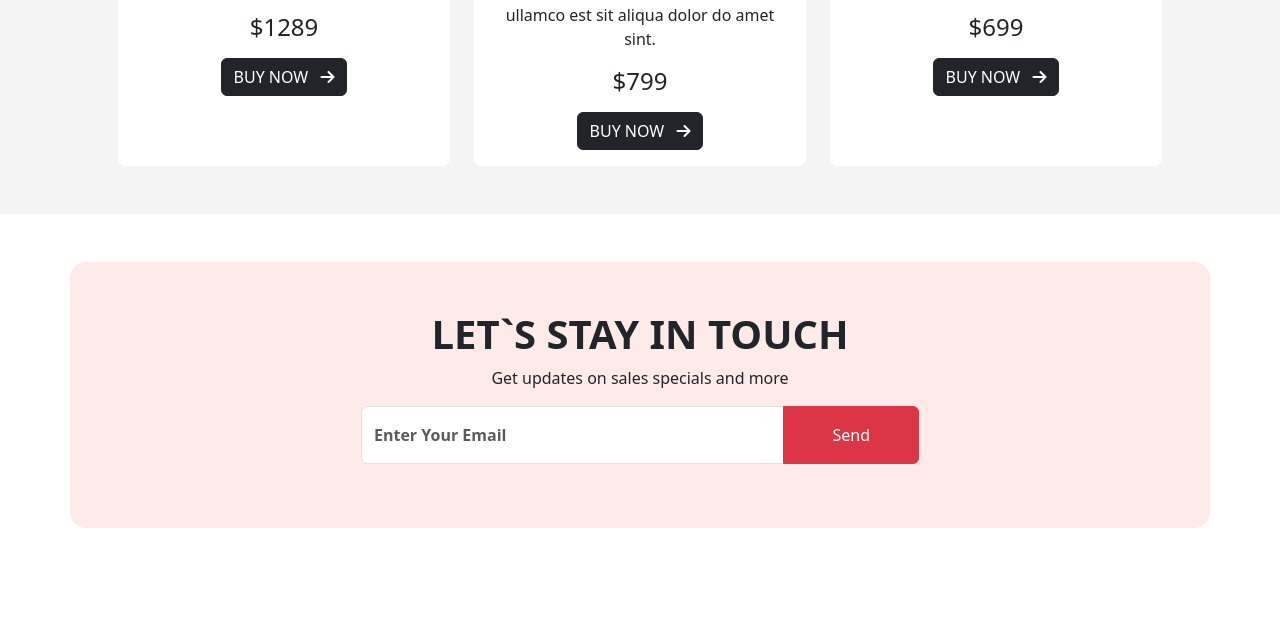
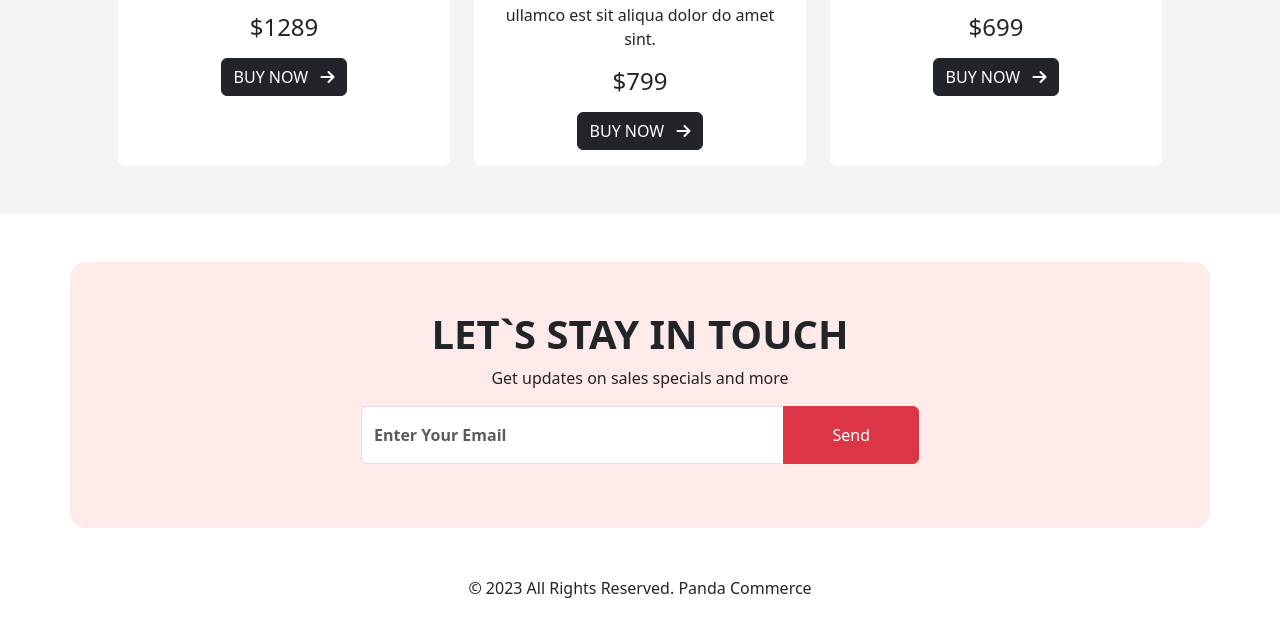
Before and after one commit to Dev-Zual/panda-ecomerce-bootstrap, a plain HTML site: page index.html in a window 1280 px wide. Shown: the part 1857-2481 px from the top of the page. Before the commit the page ends 2433 px from the top, so only its background shows below. Drawn offline with Linux system fonts and the light colour scheme.

Commit message:
added copyright

```diff
--- a/index.html
+++ b/index.html
@@ -376,8 +376,8 @@
       </section>
     </main>
     <footer>
-      <div class="container slider-bg mt-5 rounded-4 py-5 mb-5">
-        <div class="row">
+      <div class="container mt-5 mb-2">
+        <div class="row slider-bg rounded-4 py-5">
           <div class="col-md-12">
             <div class="text-center">
               <h1 class="fw-bold text-uppercase">Let`s Stay In Touch</h1>
@@ -401,6 +401,13 @@
             </div>
           </div>
         </div>
+        <div class="row">
+          <div class="col-12">
+            <p class="text-center mt-5">
+              &copy; 2023 All Rights Reserved. Panda Commerce
+            </p>
+          </div>
+        </div>
       </div>
     </footer>
     <script src="./css/bootstrap/bootstrap.min.js"></script>
```
